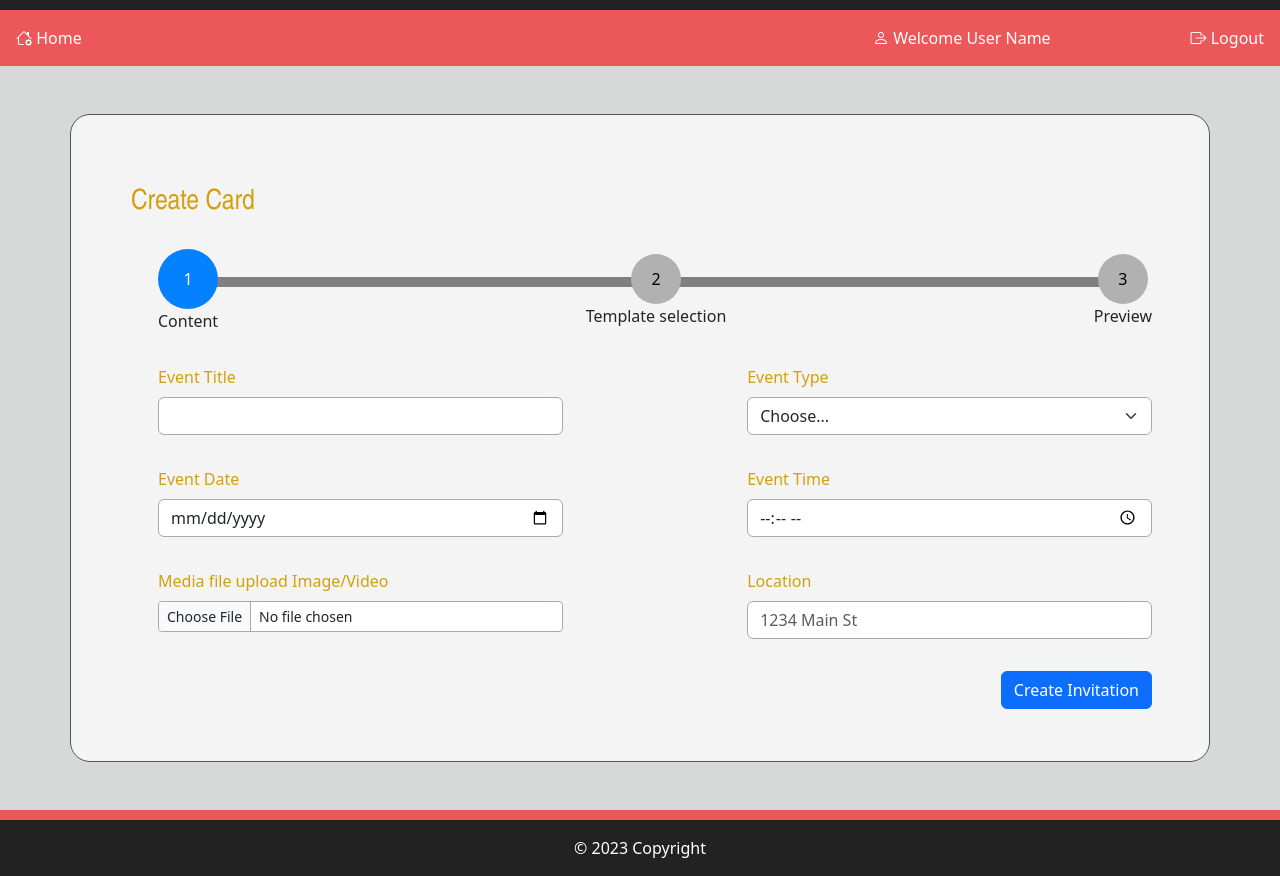
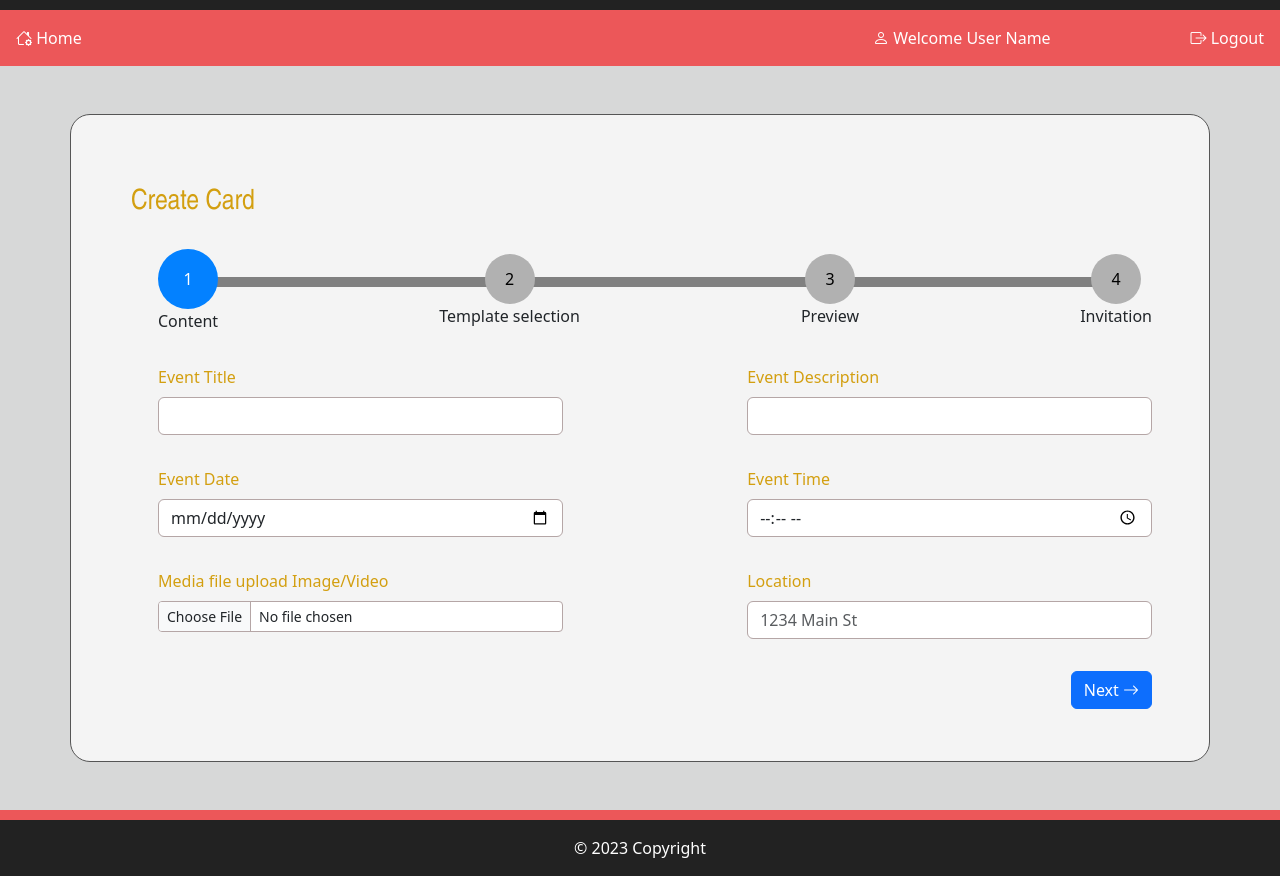
Before and after one commit to angeorge10/inviationcard-ui, an Angular app: page /cards/create in a window 1280 px wide. Built offline with nearby package versions, Linux system fonts and the light colour scheme.

Commit message:
card create

```diff
--- a/src/app/cards/create-card/create-card.component.html
+++ b/src/app/cards/create-card/create-card.component.html
@@ -24,6 +24,12 @@
                 </button>
                 <div class="step-title">Preview</div>
               </div>
+              <div class="step-item">
+                <button class="step-button text-center collapsed" type="button" data-bs-toggle="collapse" data-bs-target="#collapseFour" aria-expanded="false" aria-controls="collapseFour">
+                  4
+                </button>
+                <div class="step-title">Invitation</div>
+              </div>
             </div>
             <div class="">
               <div id="headingOne"></div>
@@ -31,21 +37,12 @@
                 <div class="">
                   <form class="row g-3 justify-content-between">
                     <div class="col-md-5 mb-3">
-                        <label for="inputEmail4" class="form-label">Event Title</label>
+                        <label for="eventTitle" class="form-label">Event Title</label>
                         <input type="event title" class="form-control form-input-style" id="eventtitle">
                     </div>
                     <div class="col-md-5 mb-3">
-                      <label for="eventType" class="form-label">Event Type</label>
-                      <select id="eventType" class="form-select form-input-style">
-                        <option selected>Choose...</option>
-                        <option>Baby Shower</option>
-                        <option>Birthday</option>
-                        <option>Christmas</option>
-                        <option>Engagement</option>
-                        <option>Graduation</option>
-                        <option>Wedding</option>
-                        <option>Wedding Anniversary</option>
-                      </select>
+                      <label for="eventDescription" class="form-label">Event Description</label>
+                      <input type="event description" class="form-control form-input-style" id="event description">
                     </div>
                     <div class="col-md-5 mb-3">
                       <label for="datepicker" class="form-label">Event Date</label>
@@ -68,7 +65,7 @@
                       <input type="text" class="form-control form-input-style" id="inputAddress" placeholder="1234 Main St">
                     </div>
                     <div class="col-12">
-                      <button type="submit" class="btn btn-primary float-end">Create Invitation</button>
+                      <button type="submit" class="btn btn-primary float-end">Next <i class="bi bi-arrow-right"></i></button>
                     </div>
                   </form>
                 </div>
@@ -99,7 +96,7 @@
               </div>
             </div>
             <div class="">
-            <div id="headingThree"> </div>
+              <div id="headingThree"> </div>
               <div id="collapseThree" class="collapse" aria-labelledby="headingThree" data-bs-parent="#accordionExample">
                 <div class="">
                   <div class="row justify-content-center">
@@ -119,7 +116,47 @@
                       </div>
                     </div>
                     <div class="col-12 mt-3">
-                      <button type="submit" class="btn btn-primary float-end">Send</button>
+                      <button type="submit" class="btn btn-primary float-end">Next <i class="bi bi-arrow-right"></i></button>
+                    </div>
+                  </div>
+                </div>
+              </div>
+            </div>
+            <div class="">
+              <div id="headingFour"> </div>
+              <div id="collapseFour" class="collapse" aria-labelledby="headingFour" data-bs-parent="#accordionExample">
+                <div class="">
+                  <div class="row justify-content-center">
+                    <div class="col-md-3 mb-3">
+                      <label for="eventType" class="form-label">Select friends</label>
+                      <select id="eventType" class="form-select form-input-style">
+                        <option selected>Choose...</option>
+                        <option>Friend 1</option>
+                        <option>Friend 2</option>
+                        <option>Friend 3</option>
+                        <option>Friend 4</option>
+                        <option>Friend 5</option>
+                        <option>Friend 6</option>
+                        <option>Friend 7</option>
+                      </select>
+                    </div>
+                    <div class="col-md-9 align-self-center">
+                      <div class="template-bg-selected">
+                         <div class="row justify-content-center">
+                          <div class="col-md-9 text-center event-title-text fs-1 mt-5 mb-5"></div>
+                            <div class="col-md-9 text-center event-title-text mt-5 mb-5 text-uppercase">birthday party</div>
+                            <div class="col-md-9 text-center event-type-text fs-2 mt-5 mb-5 text-uppercase">Join us for a Dinner</div>
+                            <div class="col-md-4 event-date-time fs-4 mt-5 mb-5 text-end">on : 09/21/2023</div>
+                            <div class="col-md-3 event-date-time fs-4 mt-5 mb-5 text-start">at : 07:45 PM</div>
+                            <div class="col-md-8 mt-5"></div>
+                            <div class="col-md-9 text-center event-location-text fs-3 mt-5  mb-5">
+                              John Williams | 15th Cross, Mahadevpura | Bangalore Karnataka
+                            </div>
+                         </div>
+                      </div>
+                    </div>
+                    <div class="col-12 mt-3">
+                      <button type="submit" class="btn btn-primary float-end">Send Invitation</button>
                     </div>
                   </div>
                 </div>
```
